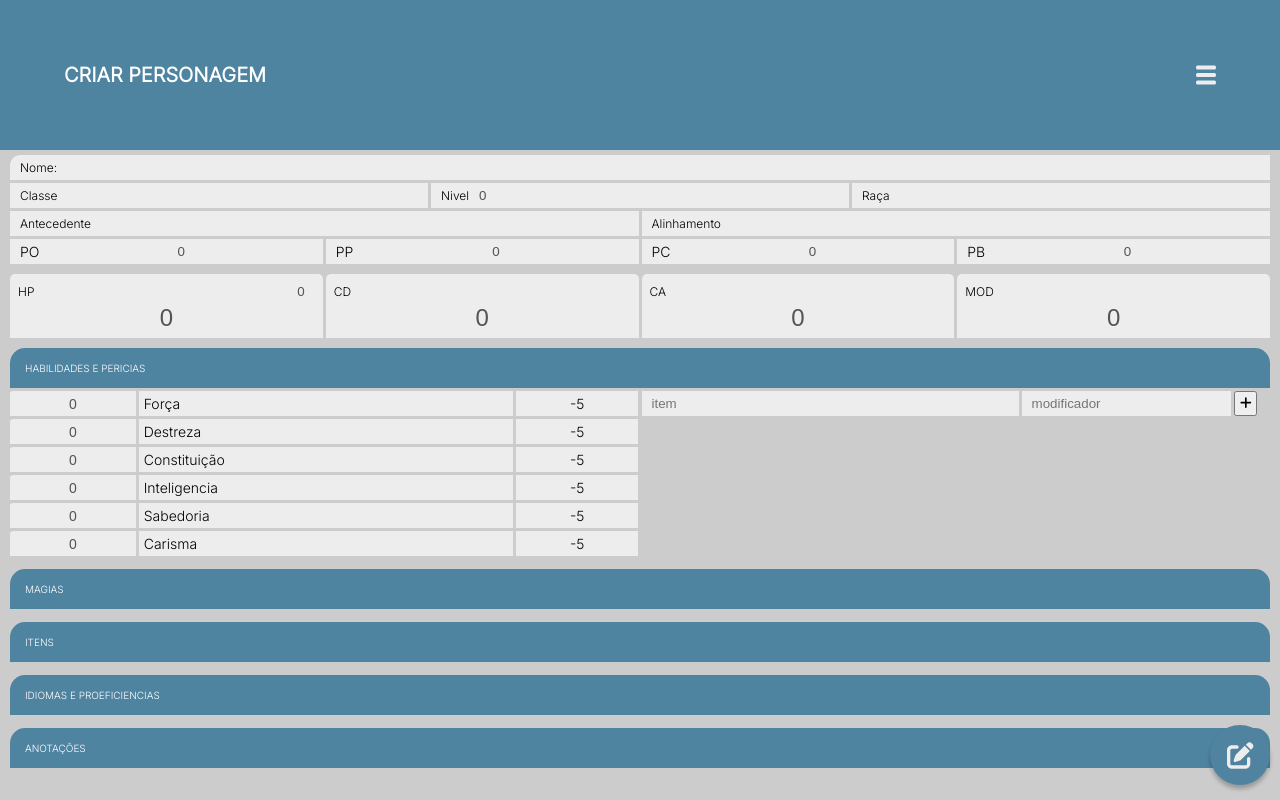
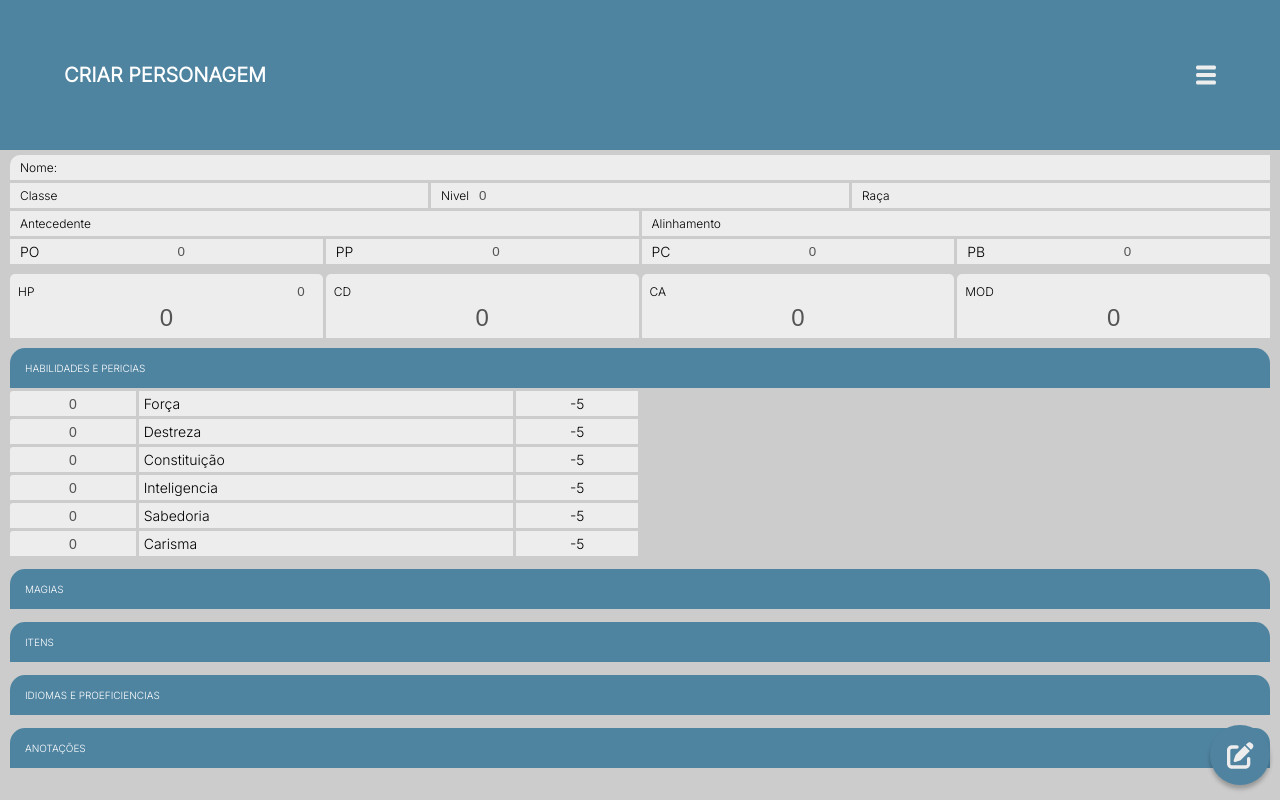
Before and after one commit to mabiiak/ficheiro-de-bolso, a React (Create React App) app: page / in a window 1280 px wide. Both pictures are taken after a click on the element "HABILIDADES E PERICIAS". Built offline with nearby package versions, Linux system fonts and the light colour scheme.

Commit message:
style: ajustes estilização lista pericias

```diff
--- a/src/components/css/ListaSimples.css
+++ b/src/components/css/ListaSimples.css
@@ -4,25 +4,22 @@
     gap: var(--gap-padrao);
 }
 
-.criar,
-#criar-triplo {
-    display: grid;
-    grid-template-areas: 'a b c';
-    grid-template-columns: auto;
+#criar,
+#display {
+    display: flex;
     gap: var(--gap-padrao);
-    width: 100%;
 }
 
-.criar button {
-    width: 23px;
+#criar button,
+#criar-pericia button,
+#display button {
+    width: 35px;
+    border: none;
 }
 
-#criar {
-    display: grid;
-    grid-template-areas: 'a b';
-    grid-template-columns: 92% auto;
-    gap: var(--gap-padrao);
+#criar-pericia button {
     width: 100%;
+    border: none;
 }
 
 #criar-pericia,
@@ -34,6 +31,10 @@
     width: 100%;
 }
 
+#criar-pericia {
+    grid-template-columns: 60% auto 13.5%;
+}
+
 #criar-pericia input:first-child,
 .display-pericia input:first-child {
     grid-area: b;
@@ -43,3 +44,11 @@
 .display-pericia input:last-child {
     grid-area: a;
 }
+
+.quantidade {
+    width: 100px;
+}
+
+#btn-quantidade {
+    width: 100px;
+}
--- a/src/components/genericos/ListaSimples.jsx
+++ b/src/components/genericos/ListaSimples.jsx
@@ -70,16 +70,8 @@ function ListaSimples({ listaCompleta, setListaCompleta, name }) {
           placeholder={`${name}`}
         />
       )}
-      <div
-        className="criar"
-        id={
-          name === 'pericias'
-            ? 'criar-pericia'
-            : name === 'itens'
-            ? 'criar-triplo'
-            : 'criar'
-        }
-      >
+      {editando && (
+        <div id={name === 'pericias' ? 'criar-pericia' : 'criar'}>
           {(name === 'itens' || name === 'pericias') && (
             <input
               onChange={(e) => obterValor(e)}
@@ -87,6 +79,7 @@ function ListaSimples({ listaCompleta, setListaCompleta, name }) {
               name="valor"
               placeholder={name === 'pericias' ? 'modificador' : 'quantidade'}
               value={chaveValor}
+              className={name === 'itens' && 'quantidade'}
             />
           )}
           <input
@@ -97,14 +90,27 @@ function ListaSimples({ listaCompleta, setListaCompleta, name }) {
             value={chaveNome}
             required
           />
-        <button type="submit" onClick={() => salvar()}>
+          <button
+            type="submit"
+            onClick={() => salvar()}
+            id={name === 'itens' && 'btn-quantidade'}
+          >
             <FontAwesomeIcon icon={faPlus} />
           </button>
           {mensagemErro && <p>{mensagemErro}</p>}
         </div>
+      )}
       {lista &&
         lista.map(({ nome, valor }, index) => (
-          <div key={index} className={name === 'pericias' && 'display-pericia'}>
+          <div
+            key={index}
+            id={name !== 'pericias' && 'display'}
+            className={
+              name === 'pericias'
+                ? 'display-pericia'
+                : name === 'itens' && 'display-itens'
+            }
+          >
             {(name === 'itens' || name === 'pericias') && (
               <input
                 onChange={(e) =>
@@ -116,6 +122,7 @@ function ListaSimples({ listaCompleta, setListaCompleta, name }) {
                 value={valor}
                 disabled={!editando}
                 key={`valor_${index}`}
+                className={name === 'itens' && 'quantidade'}
               />
             )}
             <input
@@ -135,6 +142,7 @@ function ListaSimples({ listaCompleta, setListaCompleta, name }) {
                   excluirItem(index, listaCompleta, setListaCompleta)
                 }
                 className="btn-trash"
+                id={name === 'itens' && 'btn-quantidade'}
               >
                 <FontAwesomeIcon icon={faTrash} style={{ color: '#A04F4F' }} />
               </button>
```
Lines whose indentation alone changed are shown as unchanged.
